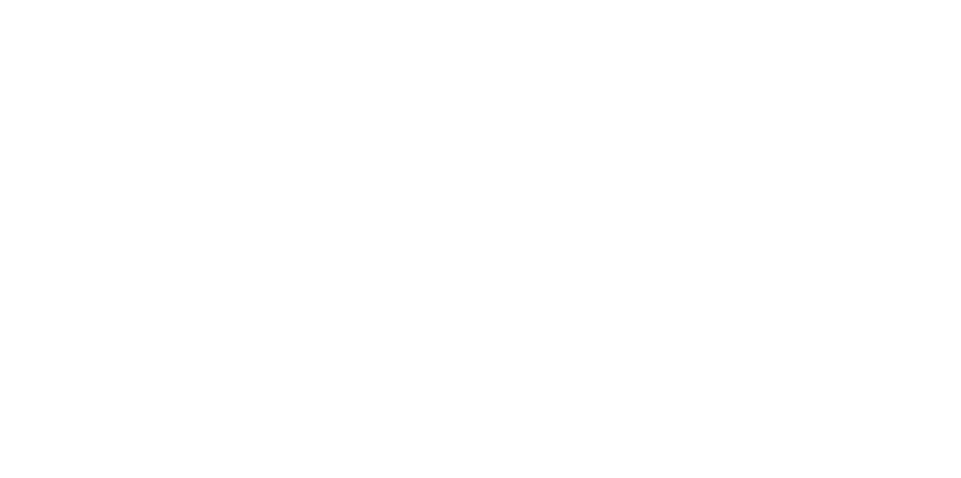
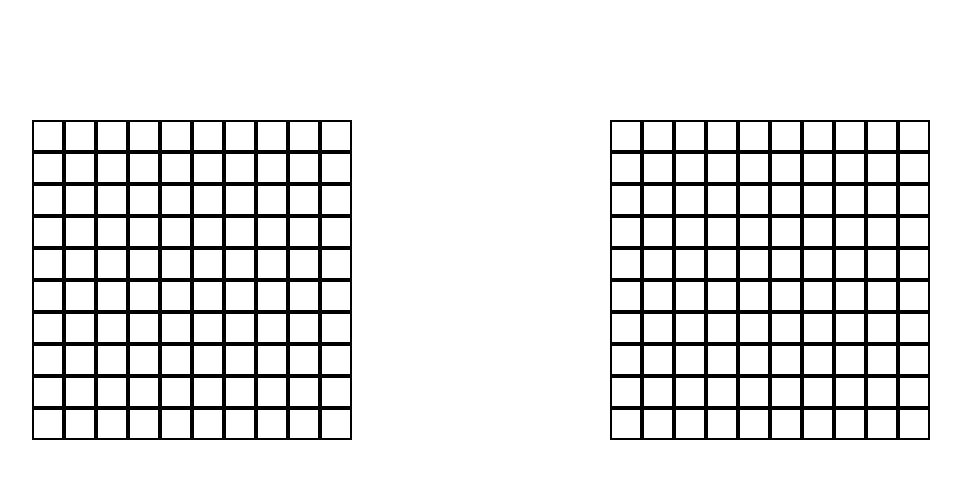
Before and after one commit to samgaco/battleship, a website built with webpack: page dist/index.html in a window 1280 px wide. Shown: the whole page, without its empty margins (17-978 px from the left). Built offline with nearby package versions, Linux system fonts and the light colour scheme.

Commit message:
Create boards, place ships at predetermined locations, draw boards, and add some styles

```diff
--- /dev/null
+++ b/src/DomTasks/dom_manager.js
@@ -0,0 +1,50 @@
+import gameController from '../main_game';
+
+const DomTasks = (() => {
+
+  const drawRows = () => {
+    let rows = []
+    for(let i = 0; i < 10; i += 1){
+      let newRow = document.createElement('div');
+      newRow.classList.add('row');
+      newRow.setAttribute('id', `row-${i}`);
+      rows.push(newRow);
+    }
+    return rows;
+  }
+
+  const drawBoxes = () => {
+    let rows = drawRows();
+    rows.forEach((row, index) => {
+      for(let i = 0; i < 10; i += 1){
+        let box = document.createElement('div');
+        box.setAttribute('id', `row-${index}-${i}`)
+        box.classList.add('box');
+        row.appendChild(box);
+      }
+    });
+    return rows;
+  }
+
+  const drawBoards = (playerBoard, aiBoard) => {
+    const playerRows = drawBoxes();
+    playerRows.forEach(row => {
+      document.querySelector('#player-board').appendChild(row);
+    })
+
+    const aiRows = drawBoxes();
+    aiRows.forEach(row => {
+      document.querySelector('#ai-board').appendChild(row);
+    })
+  }
+
+  const renderBoards = () => {
+    let playerBoard = gameController.initializePlayer();
+    let aiBoard = gameController.initializeAiPlay();
+    drawBoards(playerBoard, aiBoard);
+  }
+
+  return {renderBoards}
+})();
+
+export default DomTasks;
--- a/src/factories/gameBoard.js
+++ b/src/factories/gameBoard.js
@@ -32,7 +32,7 @@ const gameBoard = ((ships = []) => {
                       throw Error('Space already occupied');
                   }   });
           }else{
-              throw Error;
+              throw Error('Not valid!');
           }
 
           this.ships.push(ship);
--- a/src/index.js
+++ b/src/index.js
@@ -0,0 +1,3 @@
+import DomManager from './DomTasks/dom_manager';
+
+DomManager.renderBoards();
--- /dev/null
+++ b/src/main_game.js
@@ -0,0 +1,44 @@
+import gameBoard from './factories/gameBoard';
+import player from './factories/player';
+import newShip from './factories/ship';
+
+const gameController = (() => {
+  const initializeAiPlay = () => {
+    let board = gameBoard();
+    let ship1 = newShip(1);
+    let ship2 = newShip(2);
+    let ship3 = newShip(3);
+    let ship4 = newShip(4);
+    let ship5 = newShip(5);
+    board.placeShip(ship1, [[0,0]]);
+    board.placeShip(ship2, [[2, 0], [2, 1]]);
+    board.placeShip(ship3, [[5, 5], [6, 5], [7, 5]]);
+    board.placeShip(ship4, [[9, 2], [9, 3], [9, 4], [9, 5]]);
+    board.placeShip(ship5, [[8, 4], [8, 5], [8, 6], [8, 7], [8, 8]]);
+    return board
+  }
+
+  const initializePlayer = () => {
+    let board = gameBoard();
+    let ship1 = newShip(1);
+    let ship2 = newShip(2);
+    let ship3 = newShip(3);
+    let ship4 = newShip(4);
+    let ship5 = newShip(5);
+    board.placeShip(ship1, [[9, 9]]);
+    board.placeShip(ship2, [[8, 0], [8, 1]]);
+    board.placeShip(ship3, [[5, 4], [6, 4], [7, 4]]);
+    board.placeShip(ship4, [[9, 2], [9, 3], [9, 4], [9, 5]]);
+    board.placeShip(ship5, [[2, 4], [2, 5], [2, 6], [2, 7], [2, 8]]);
+    return board
+  }
+
+  // const startGame = () => {
+  //
+  // }
+
+  return {initializeAiPlay, initializePlayer}
+
+})();
+
+export default gameController;
--- a/src/styles.css
+++ b/src/styles.css
@@ -0,0 +1,22 @@
+.box {
+  height: 2em;
+  width: 2em;
+  border: 2px solid #000;
+  margin: 0;
+  padding: 0;
+}
+
+#player-board{
+  margin-right: 2em;
+}
+
+#player-board, #ai-board {
+  display: inline-block;
+  width: 47%;
+}
+
+.boards-container {
+  padding-top: 15vh;
+  width: 90%;
+  margin: 0 auto;
+}
```
Also changed, not shown: package.json (+11 -2 lines), dist/index.html, dist/main.js (added), 1 other file.
